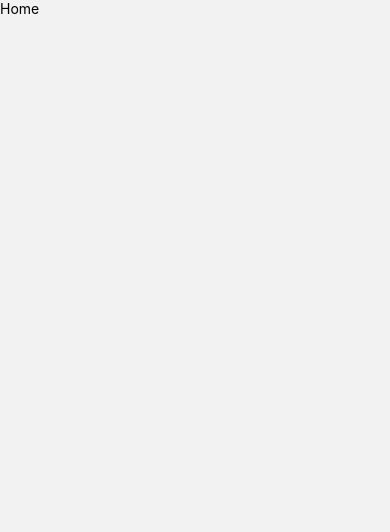
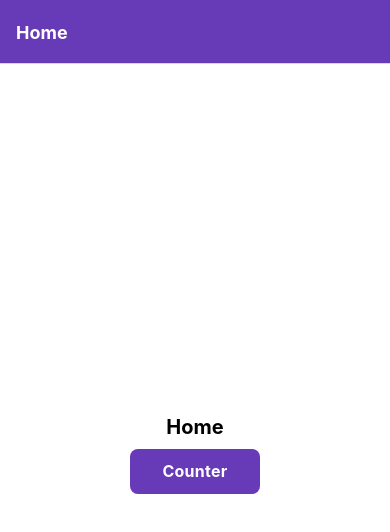
Before and after one commit to yoesuv/My-Redux-Playground, a React Native app: screen /Home in a window 390 px wide. Shown: the top 532 px of the page. Built offline with nearby package versions, Linux system fonts and the light colour scheme.

Commit message:
:pencil: setup home menu

```diff
--- a/App.tsx
+++ b/App.tsx
@@ -5,6 +5,7 @@ import { createNativeStackNavigator } from '@react-navigation/native-stack';
 import Splash from './src/screens/Splash';
 import Home from './src/screens/Home';
 import { RootStackParamList } from './src/screens/RootStackParams';
+import { THEME_COLOR } from './src/data/Colors';
 
 const Stack = createNativeStackNavigator<RootStackParamList>();
 
@@ -13,7 +14,16 @@ export default function App() {
     <NavigationContainer>
       <Stack.Navigator>
         <Stack.Screen name="Splash" component={Splash} options={{headerShown: false}} />
-        <Stack.Screen name="Home" component={Home} options={{headerShown: false}} />
+        <Stack.Screen name="Home" component={Home} options={{
+          title: 'Home',
+          headerStyle: {
+            backgroundColor: THEME_COLOR
+          },
+          headerTintColor: 'white',
+          headerTitleStyle: {
+            fontWeight: 'bold',
+          }
+        }} />
       </Stack.Navigator>
     </NavigationContainer>
   );
--- a/app.json
+++ b/app.json
@@ -5,11 +5,6 @@
     "version": "1.0.0",
     "orientation": "portrait",
     "icon": "./assets/icon.png",
-    "splash": {
-      "image": "./assets/splash.png",
-      "resizeMode": "contain",
-      "backgroundColor": "#ffffff"
-    },
     "updates": {
       "fallbackToCacheTimeout": 0
     },
--- /dev/null
+++ b/src/components/Button.tsx
@@ -0,0 +1,34 @@
+import React from 'react';
+import { Text, StyleSheet, Pressable, GestureResponderEvent } from 'react-native';
+import { THEME_COLOR } from '../data/Colors';
+
+interface ButtonProps {
+  onPress: (event: GestureResponderEvent) => void;
+  title?: String;
+}
+
+const Button: React.FC<ButtonProps> = ({onPress, title = 'Save'}) => {
+  return <Pressable style={styles.button} onPress={onPress}>
+    <Text style={styles.text}>{title}</Text>
+  </Pressable>
+}
+
+const styles = StyleSheet.create({
+  button: {
+    alignItems: 'center',
+    justifyContent: 'center',
+    paddingVertical: 12,
+    paddingHorizontal: 32,
+    borderRadius: 8,
+    backgroundColor: THEME_COLOR,
+  },
+  text: {
+    fontSize: 16,
+    lineHeight: 21,
+    fontWeight: 'bold',
+    letterSpacing: 0.25,
+    color: 'white',
+  },
+});
+
+export default Button;
--- /dev/null
+++ b/src/components/SizedBox.tsx
@@ -0,0 +1,13 @@
+import React from 'react';
+import { View } from 'react-native';
+
+interface Props {
+  height?: number;
+  width?: number;
+}
+
+const SizedBox: React.FC<Props> = ({ height, width }) => {
+  return <View style={{ height, width }} />;
+};
+
+export default SizedBox;
--- a/src/screens/Home.tsx
+++ b/src/screens/Home.tsx
@@ -1,10 +1,30 @@
 import React from 'react';
 import { StyleSheet, Text, View } from 'react-native';
 
+import Button from '../components/Button';
+import SizedBox from '../components/SizedBox';
+
 export default function Home() {
   return (
-    <View>
-      <Text>Home</Text>
+    <View style={styles.container}>
+      <Text style={styles.homeText}>Home</Text>
+      <SizedBox height={10} />
+      <Button title='Counter' onPress={() => {
+
+      }} />
     </View>
   );
 }
+
+const styles = StyleSheet.create({
+  container: {
+    flex: 1,
+    backgroundColor: '#fff',
+    alignItems: 'center',
+    justifyContent: 'center',
+  },
+  homeText: {
+    fontSize: 20,
+    fontWeight: 'bold'
+  }
+});
```
